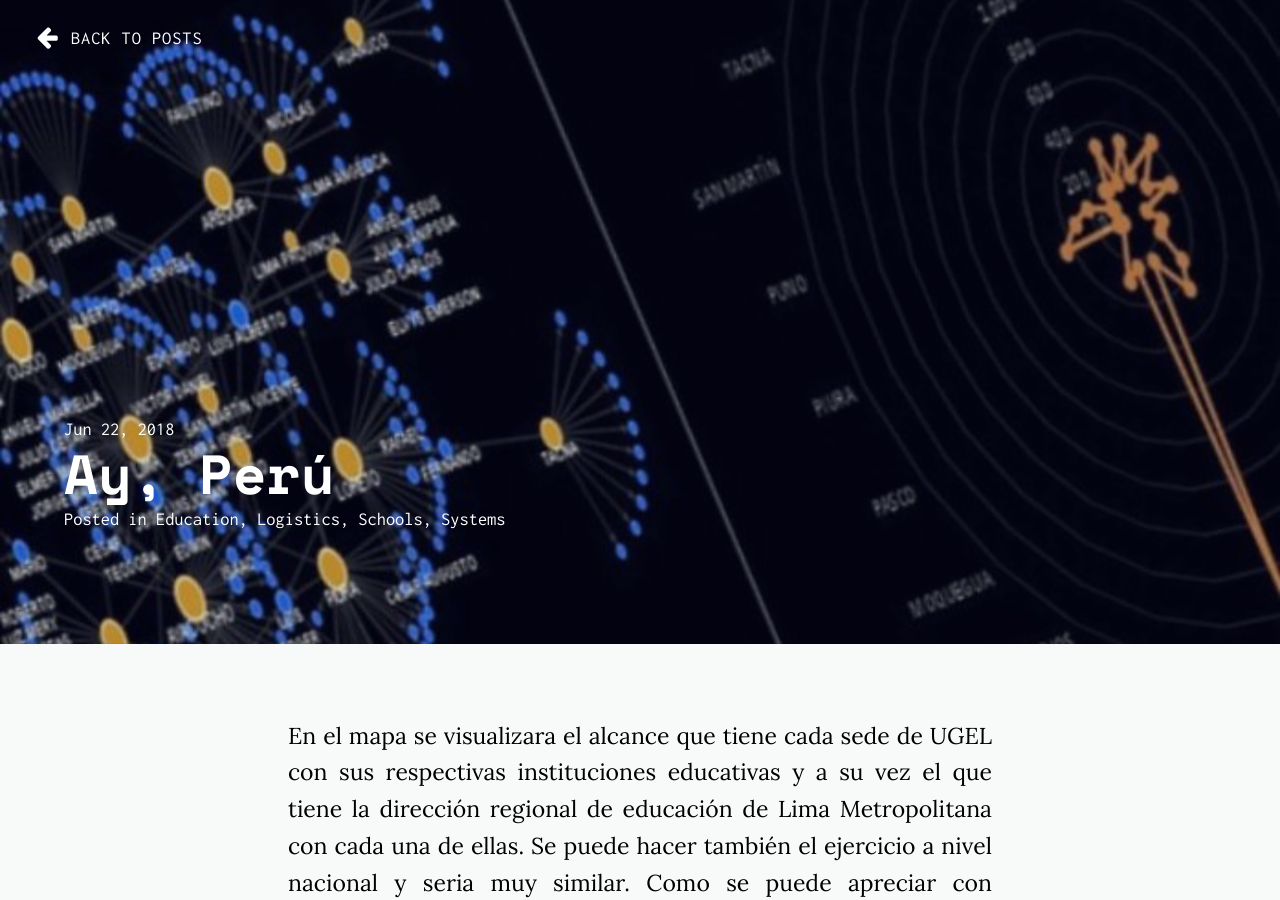
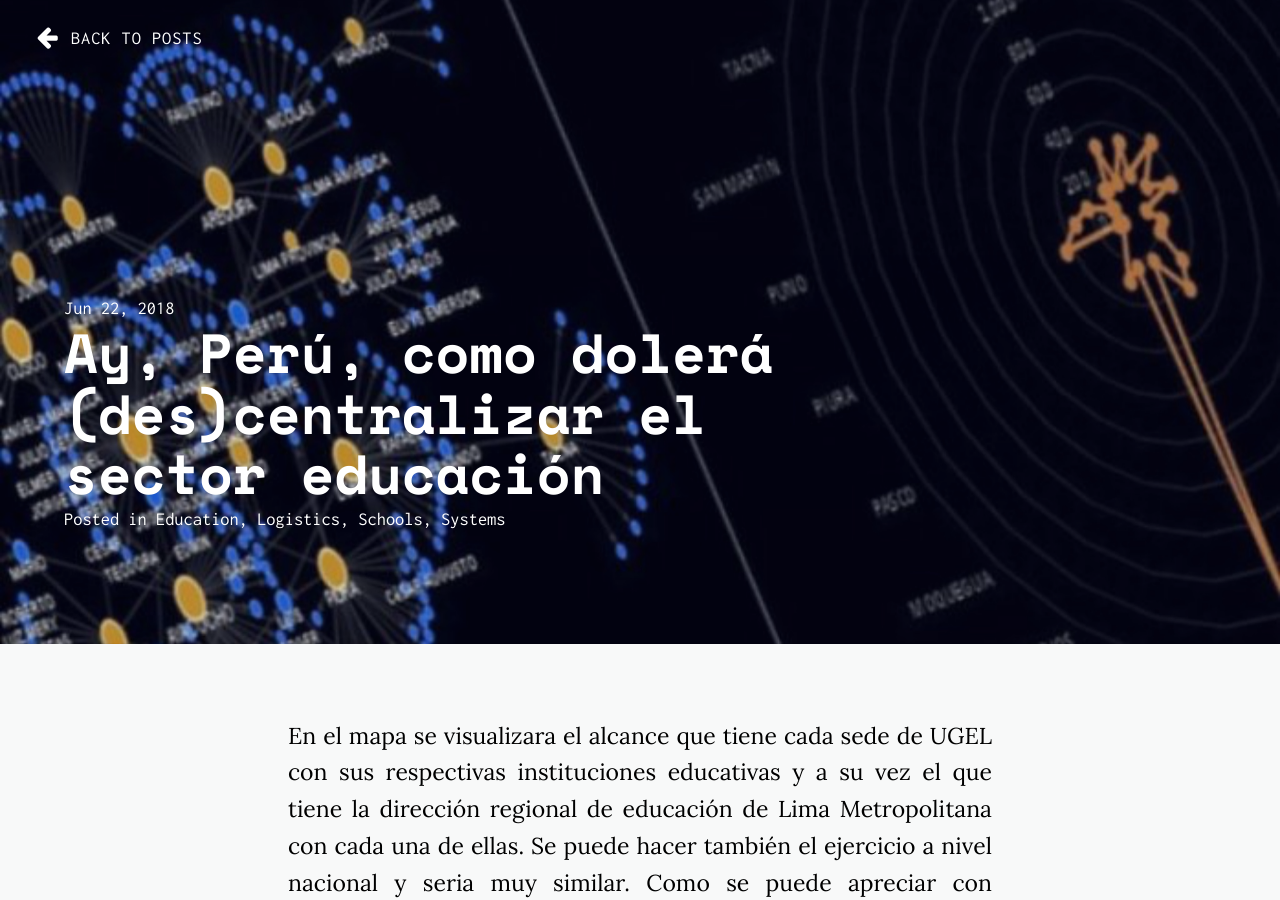
Before and after one commit to manuelvarzen/Vigia, a Jekyll site: the page built from _posts/2018-06-22-Lima-School-Networks.markdown, in a window 1280 px wide and 900 px high. Built offline with Jekyll 4.4.1, drawn with Linux system fonts in a browser that asks for light colours; nearby versions of some CDN libraries.

Commit message:
Summary
update title and others sections.

```diff
--- a/_posts/2018-06-22-Lima-School-Networks.markdown
+++ b/_posts/2018-06-22-Lima-School-Networks.markdown
@@ -1,6 +1,6 @@
 ---
 layout: post
-title: "Ay, Perú"
+title: "Ay, Perú, como dolerá (des)centralizar el sector educación"
 date: 2018-06-22
 summary: La (des)centralización del sector seguirá por muchos años más siendo un sueño, un anhelo, una quimera, una ilusión.
 description: Visualización de la red del sistema educativo nacional de educación básica regular en Lima Metropolitana.
```
